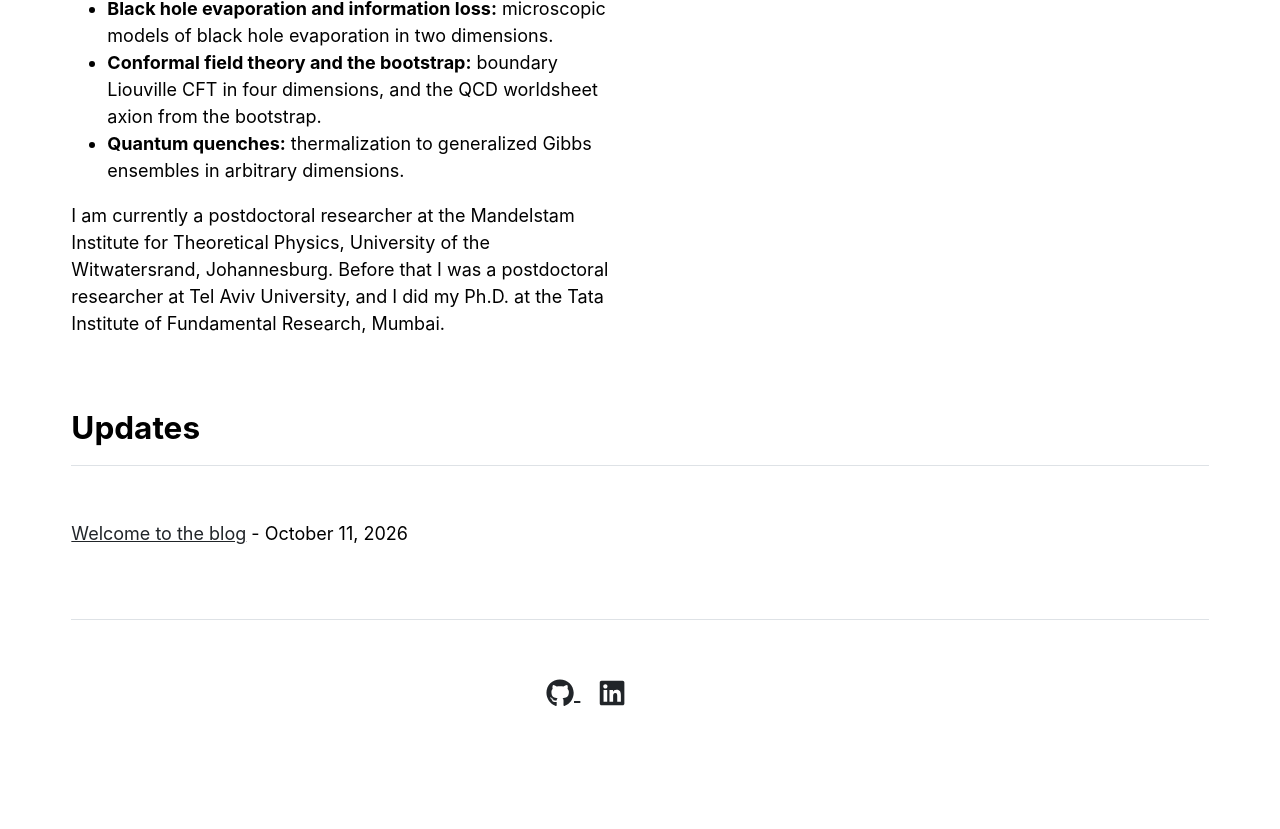
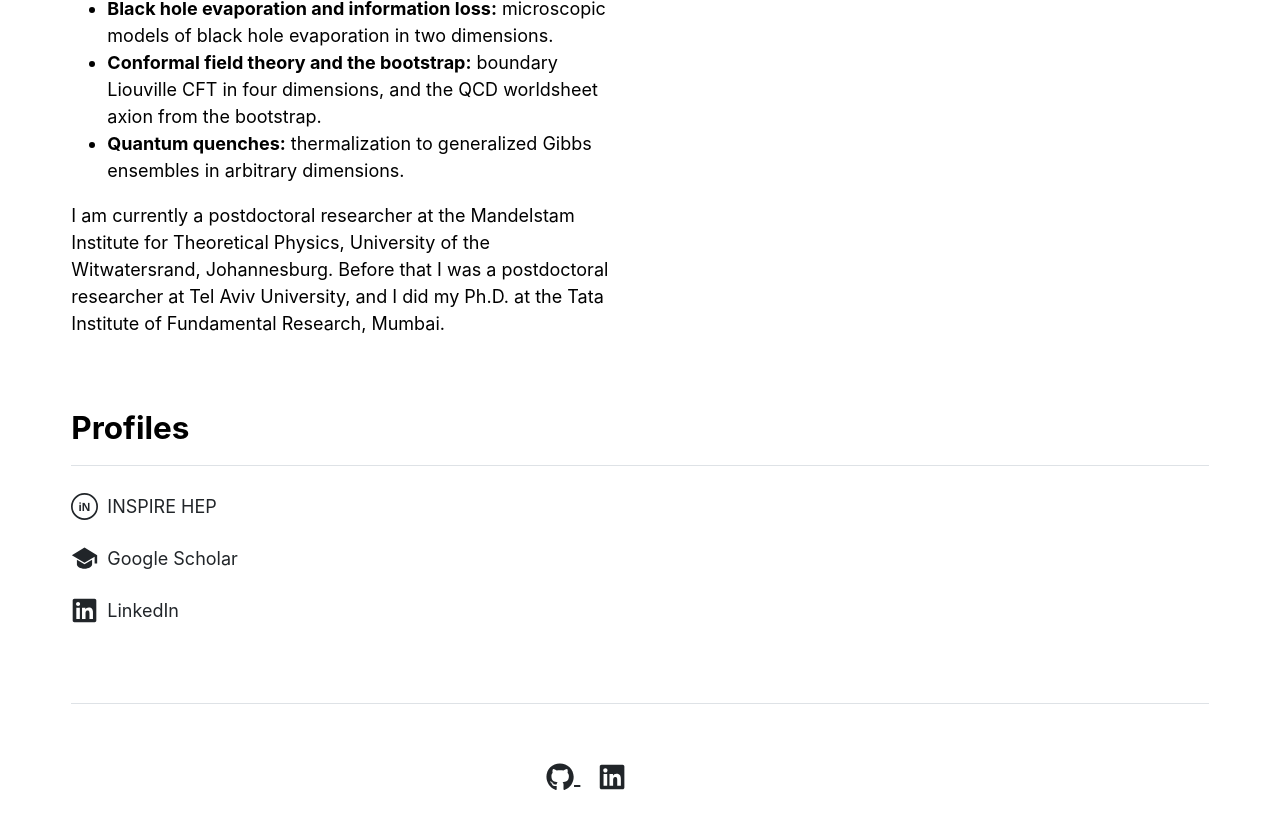
Before and after one commit to AdwaitGa/AdwaitGa.github.io, a Jekyll site: the page built from index.md, in a window 1280 px wide and 900 px high, scrolled down 660 px. Shown: the top 829 px of the window. Built offline with Jekyll 4.4.1, drawn with Linux system fonts in a browser that asks for light colours.

Commit message:
Replace home Updates with profile links (INSPIRE, Google Scholar, LinkedIn)
Co-Authored-By: Claude Sonnet 5.5 <noreply@anthropic.com>

```diff
--- /dev/null
+++ b/_includes/profiles.html
@@ -0,0 +1,23 @@
+<div class="row g-5 mb-5">
+  <div class="col-md-12">
+    <h3 class="fw-bold border-bottom pb-3 mb-4">Profiles</h3>
+    <p class="mb-3">
+      <a href="https://inspirehep.net/authors/1607941" class="d-inline-flex align-items-center text-decoration-none">
+        <svg xmlns="http://www.w3.org/2000/svg" viewBox="0 0 32 32" width="1.5em" height="1.5em" class="me-2" aria-hidden="true"><circle cx="16" cy="16" r="15" fill="none" stroke="currentColor" stroke-width="2"/><text x="16" y="21.5" text-anchor="middle" font-family="Helvetica,Arial,sans-serif" font-size="14" font-weight="700" fill="currentColor">iN</text></svg>
+        INSPIRE HEP
+      </a>
+    </p>
+    <p class="mb-3">
+      <a href="https://scholar.google.com/citations?hl=en&amp;user=YnC8YyUAAAAJ" class="d-inline-flex align-items-center text-decoration-none">
+        <svg xmlns="http://www.w3.org/2000/svg" viewBox="0 0 32 32" width="1.5em" height="1.5em" class="me-2" fill="currentColor" aria-hidden="true"><path d="M16 3 1 12l15 9 12-7.2V22h3v-9.8z"/><path d="M7 17.4V23c0 2.6 4 5 9 5s9-2.4 9-5v-5.6l-9 5.4z"/></svg>
+        Google Scholar
+      </a>
+    </p>
+    <p class="mb-3">
+      <a href="https://www.linkedin.com/in/adwait-gaikwad-77462b5b" class="d-inline-flex align-items-center text-decoration-none">
+        <svg xmlns="http://www.w3.org/2000/svg" viewBox="0 0 448 512" width="1.5em" height="1.5em" class="me-2" fill="currentColor" aria-hidden="true"><path d="M416 32H31.9C14.3 32 0 46.5 0 64.3v383.4C0 465.5 14.3 480 31.9 480H416c17.6 0 32-14.5 32-32.3V64.3c0-17.8-14.4-32.3-32-32.3zM135.4 416H69V202.2h66.5V416zm-33.2-243c-21.3 0-38.5-17.3-38.5-38.5S80.9 96 102.2 96c21.2 0 38.5 17.3 38.5 38.5 0 21.3-17.2 38.5-38.5 38.5zm282.1 243h-66.4V312c0-24.8-.5-56.7-34.5-56.7-34.6 0-39.9 27-39.9 54.9V416h-66.4V202.2h63.7v29.2h.9c8.9-16.8 30.6-34.5 62.9-34.5 67.2 0 79.7 44.3 79.7 101.9V416z"/></svg>
+        LinkedIn
+      </a>
+    </p>
+  </div>
+</div>
--- a/_layouts/home.html
+++ b/_layouts/home.html
@@ -13,11 +13,4 @@ layout: default
   </div>
 </div>
 
-<div class="row g-5 mb-5">
-  <div class="col-md-12">
-    <h3 class="fw-bold border-bottom pb-3 mb-5">Updates</h3>
-    {% for post in site.posts %}
-      <p><a href="{{ site.github.url }}/{{ post.url }}">{{ post.title }}</a> - {{ post.date | date: "%B %-d, %Y" }}</p>
-    {% endfor %}
-  </div>
-</div>
+{% include profiles.html %}
```
